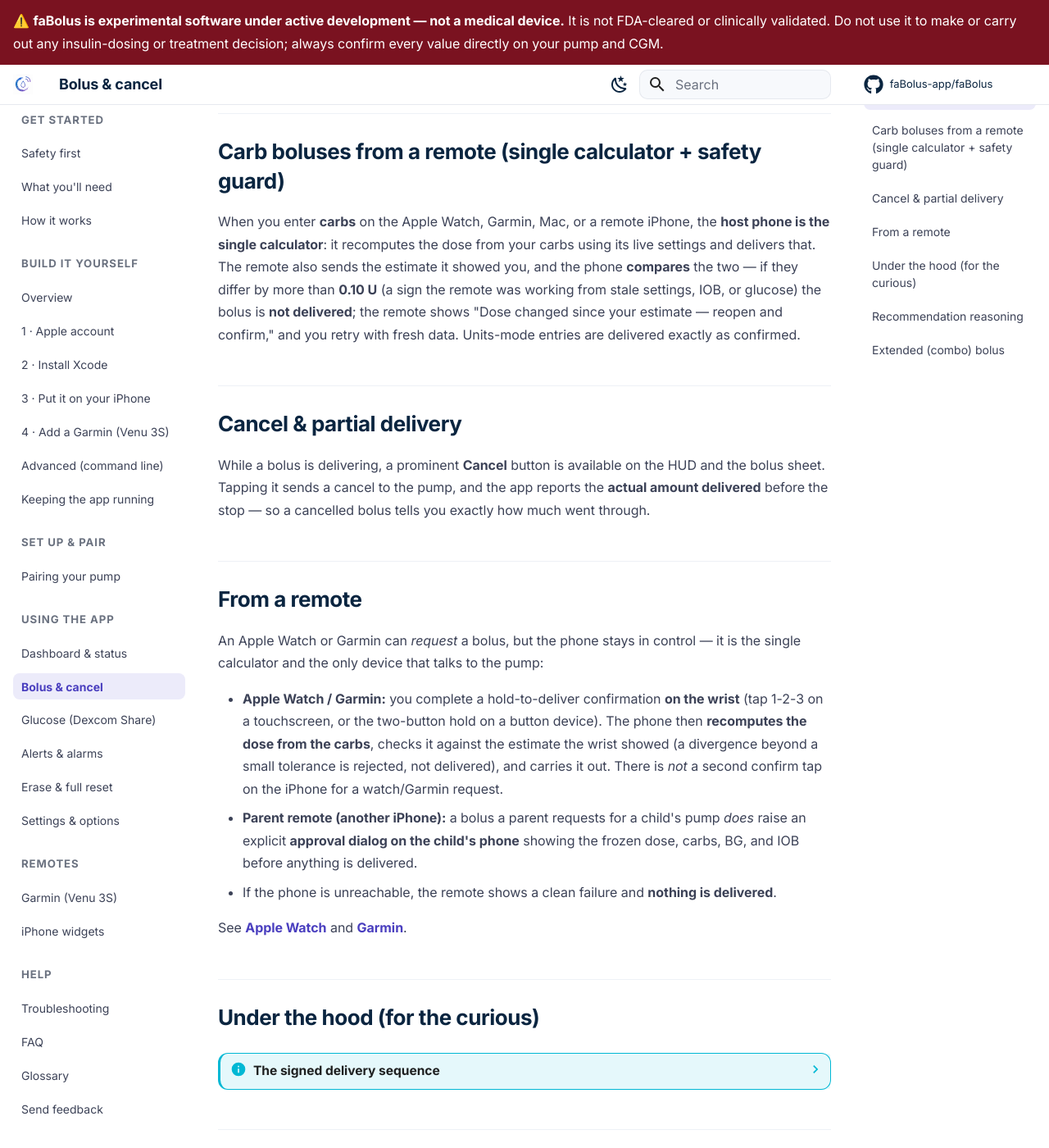
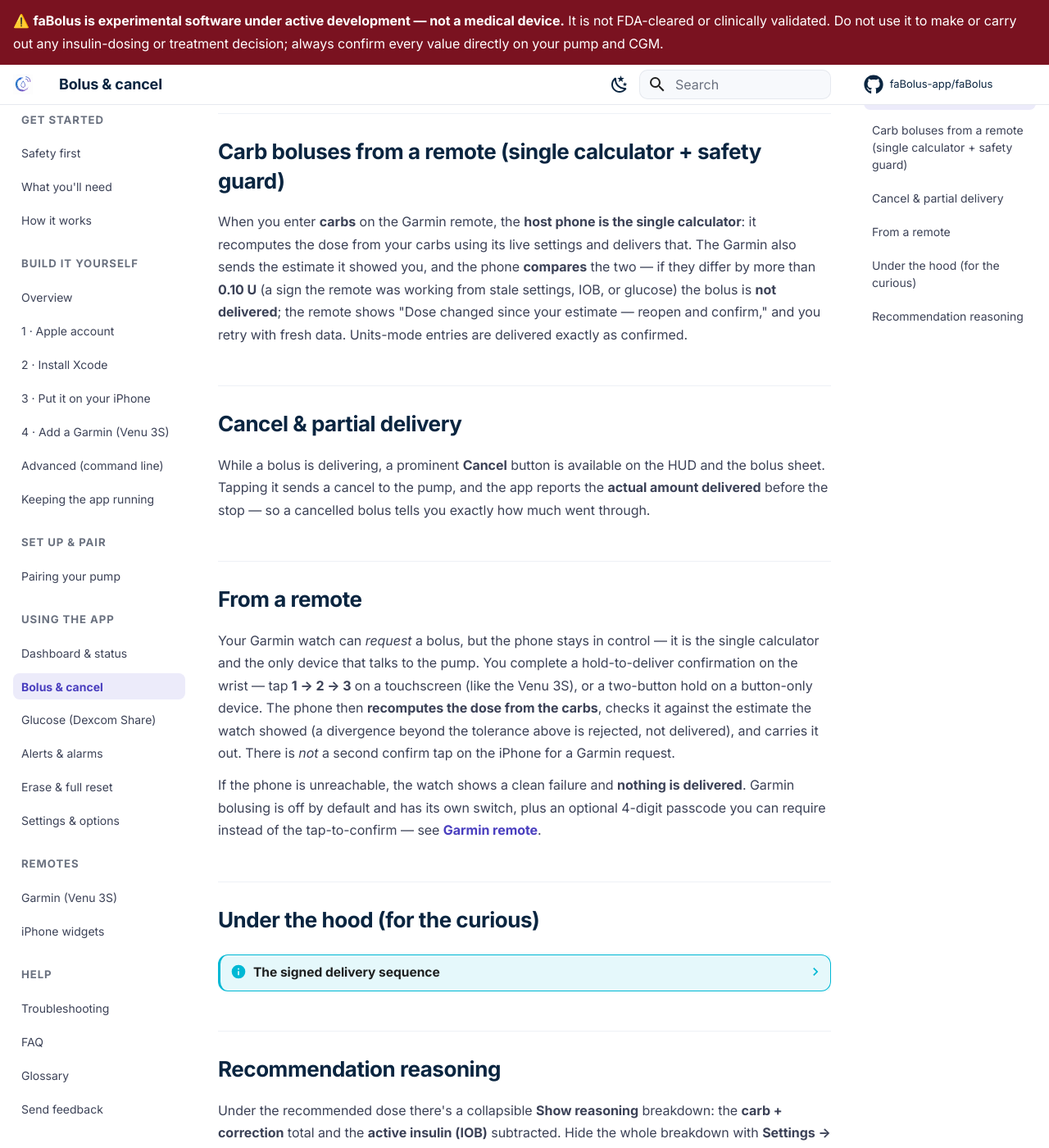
Before and after one commit to faBolus-app/faBolus, an MkDocs documentation site: the page built from docs/operate/bolus.md, in a window 1280 px wide and 1400 px high, scrolled down 2194 px. Shown: the whole window at 82% size. Built offline with MkDocs 1.6.1 and Material for MkDocs 9.7.7, drawn with Linux system fonts in a browser that asks for light colours; comment, search, counter and statistics services are not loaded; some of the changed text lies outside the part shown.

Commit message:
docs(09.6-03): rewrite Dashboard & status + Bolus & cancel to narrow-main
- status.md: chart-window claim verified against MainHUDView (3/6/12/24h unchanged); staleness section drops 'the watches'/Siri, points to Dexcom Share instead of CGM failover; details-card row list fixed to match PumpDetailsCard's actual fields (dropped invented 'pump time')
- bolus.md: 'Carb boluses from a remote' and 'From a remote' narrowed to Garmin only (drops Apple Watch/Mac/peer-iPhone/parent-remote-approval); deleted the Extended (combo) bolus section (LOCK-04, force-set-false on main); added the optional Garmin bolus passcode pointer

```diff
--- a/docs/operate/bolus.md
+++ b/docs/operate/bolus.md
@@ -36,11 +36,11 @@
 
 ## Carb boluses from a remote (single calculator + safety guard)
 
-When you enter **carbs** on the Apple Watch, Garmin, Mac, or a remote iPhone, the **host phone is the
-single calculator**: it recomputes the dose from your carbs using its live settings and delivers that.
-The remote also sends the estimate it showed you, and the phone **compares** the two — if they differ
-by more than **0.10 U** (a sign the remote was working from stale settings, IOB, or glucose) the bolus
-is **not delivered**; the remote shows "Dose changed since your estimate — reopen and confirm," and you
+When you enter **carbs** on the Garmin remote, the **host phone is the single calculator**: it
+recomputes the dose from your carbs using its live settings and delivers that. The Garmin also
+sends the estimate it showed you, and the phone **compares** the two — if they differ by more than
+**0.10 U** (a sign the remote was working from stale settings, IOB, or glucose) the bolus is **not
+delivered**; the remote shows "Dose changed since your estimate — reopen and confirm," and you
 retry with fresh data. Units-mode entries are delivered exactly as confirmed.
 
 ## Cancel & partial delivery
@@ -51,20 +51,16 @@
 
 ## From a remote
 
-An Apple Watch or Garmin can *request* a bolus, but the phone stays in control — it is the single
-calculator and the only device that talks to the pump:
+Your Garmin watch can *request* a bolus, but the phone stays in control — it is the single
+calculator and the only device that talks to the pump. You complete a hold-to-deliver confirmation
+on the wrist — tap **1 → 2 → 3** on a touchscreen (like the Venu 3S), or a two-button hold on a
+button-only device. The phone then **recomputes the dose from the carbs**, checks it against the
+estimate the watch showed (a divergence beyond the tolerance above is rejected, not delivered), and
+carries it out. There is *not* a second confirm tap on the iPhone for a Garmin request.
 
-- **Apple Watch / Garmin:** you complete a hold-to-deliver confirmation **on the wrist** (tap 1-2-3 on
-  a touchscreen, or the two-button hold on a button device). The phone then **recomputes the dose from
-  the carbs**, checks it against the estimate the wrist showed (a divergence beyond a small tolerance is
-  rejected, not delivered), and carries it out. There is *not* a second confirm tap on the iPhone for a
-  watch/Garmin request.
-- **Parent remote (another iPhone):** a bolus a parent requests for a child's pump *does* raise an
-  explicit **approval dialog on the child's phone** showing the frozen dose, carbs, BG, and IOB before
-  anything is delivered.
-- If the phone is unreachable, the remote shows a clean failure and **nothing is delivered**.
-
-See [Apple Watch](../remotes/apple-watch.md) and [Garmin](../remotes/garmin.md).
+If the phone is unreachable, the watch shows a clean failure and **nothing is delivered**. Garmin
+bolusing is off by default and has its own switch, plus an optional 4-digit passcode you can require
+instead of the tap-to-confirm — see [Garmin remote](../remotes/garmin.md).
 
 ## Under the hood (for the curious)
 
@@ -82,9 +78,3 @@
 total and the **active insulin (IOB)** subtracted. Hide the whole breakdown with **Settings → Bolus &
 entry → Show recommendation reasoning**. (The enforced pump-max limit still caps the dose — see the
 max-units clamp above.)
-
-## Extended (combo) bolus
-
-Turn on **Settings → Bolus & entry → Extended (combo) bolus** to split a dose into a **now** portion
-and a portion delivered **over a duration** (e.g. 50% now, the rest over 2 hours). The total must be at
-least 0.40 U. It goes through the same confirm + max-bolus clamp + signed path as a standard bolus.
```
Also changed, not shown: docs/operate/status.md (+7 -6 lines).
